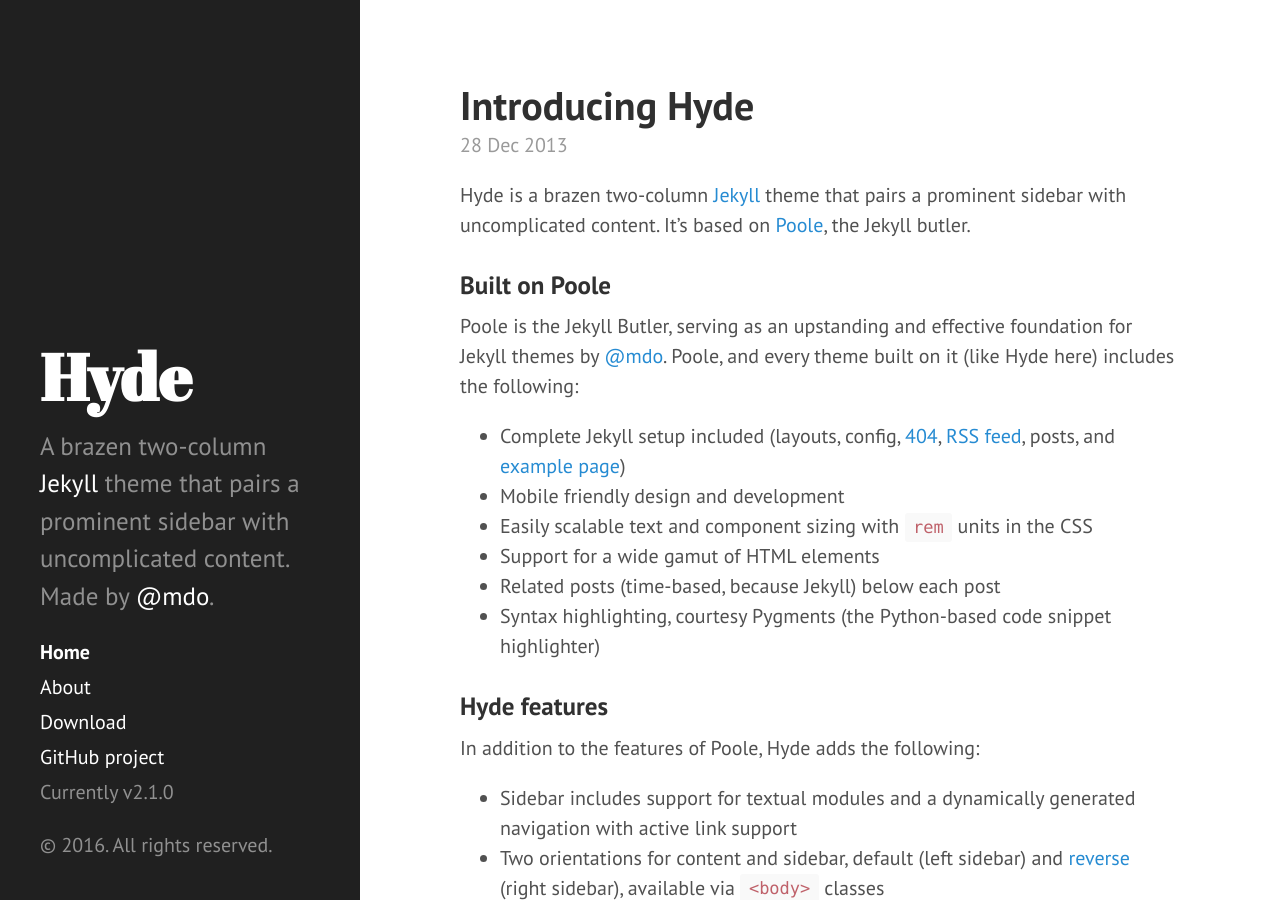
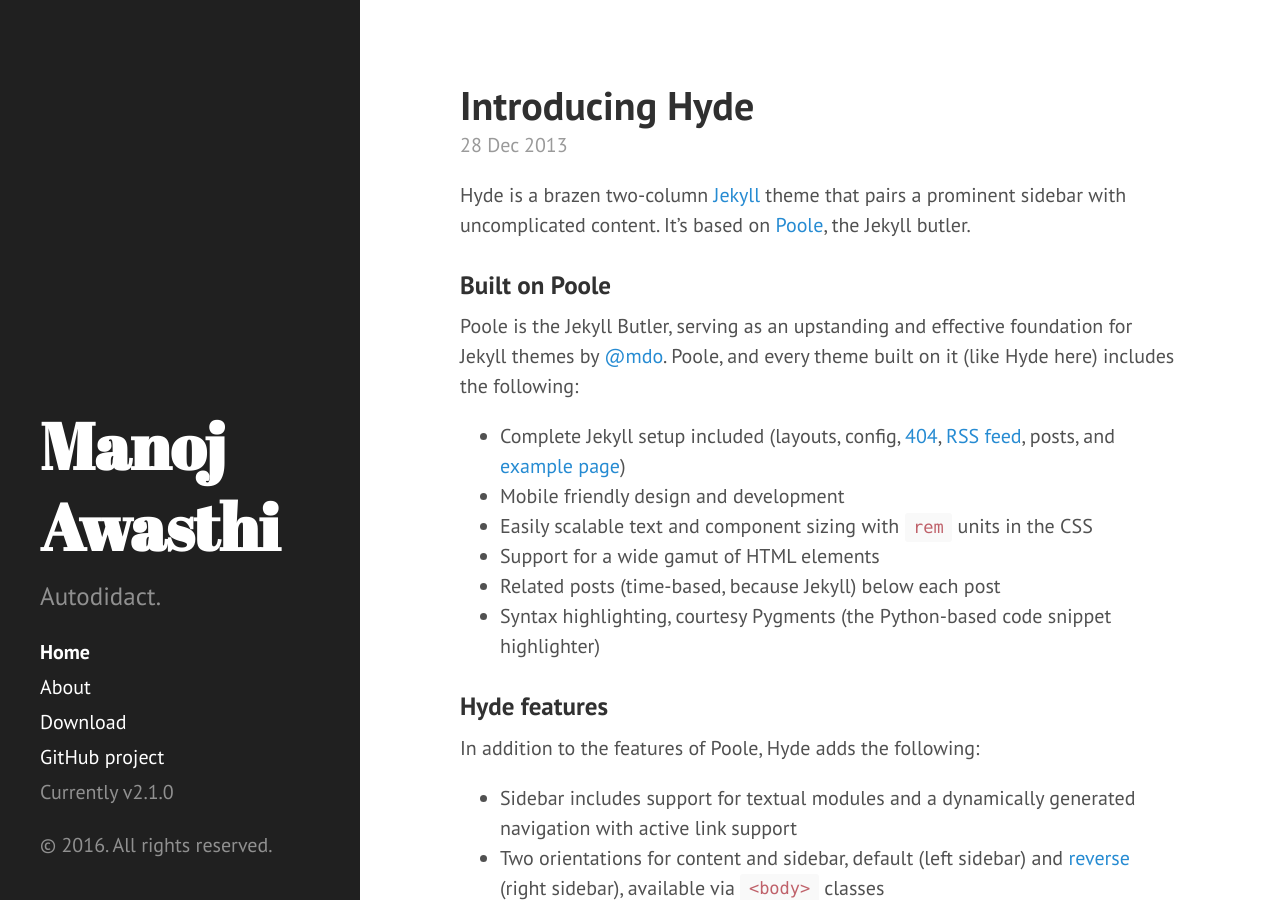
Before and after one commit to awmanoj/awmanoj.github.io, a Jekyll site: the page built from index.html, in a window 1280 px wide and 900 px high. Built offline with Jekyll 4.4.1, drawn with Linux system fonts in a browser that asks for light colours; Markdown is read by kramdown in place of the engine named in the settings; the list of posts is cut into pages by our own code.

Commit message:
Personalize.

```diff
--- a/_config.yml
+++ b/_config.yml
@@ -7,15 +7,15 @@
 #relative_permalinks: true
 
 # Setup
-title:            Hyde
-tagline:          'A Jekyll theme'
-description:      'A brazen two-column <a href="http://jekyllrb.com" target="_blank">Jekyll</a> theme that pairs a prominent sidebar with uncomplicated content. Made by <a href="https://twitter.com/mdo" target="_blank">@mdo</a>.'
-url:              http://hyde.getpoole.com
+title:            'Manoj Awasthi'
+tagline:          ''
+description:      'Autodidact.'
+url:              https://awmanoj.github.io
 baseurl:          /
 
 author:
-  name:           'Mark Otto'
-  url:            https://twitter.com/mdo
+  name:           'Manoj Awasthi'
+  url:            https://twitter.com/awmanoj
 
 paginate:         5
 
@@ -23,4 +23,4 @@
 version:          2.1.0
 
 github:
-  repo:           https://github.com/poole/hyde
+  repo:           https://github.com/awmanoj
```
